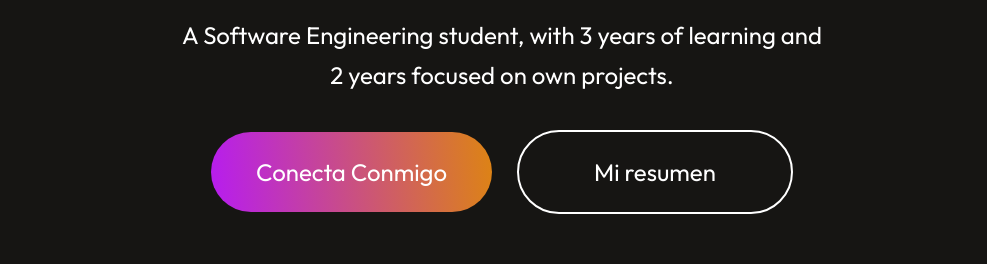
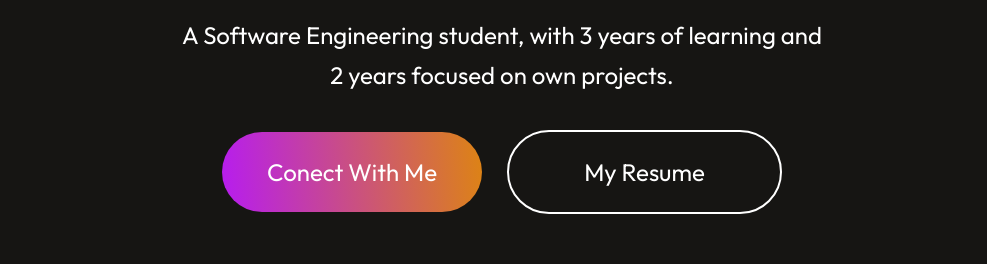
Before and after one commit to Julian-Enable/portfolio-react, a React (Vite) app: page / in a window 1280 px wide. Shown: the part 1000-1264 px from the top of the page, without its empty margins (138-1125 px from the left). Built offline with nearby package versions, Linux system fonts and the light colour scheme.

Commit message:
Update Hero.jsx

```diff
--- a/src/components/Hero/Hero.jsx
+++ b/src/components/Hero/Hero.jsx
@@ -10,8 +10,8 @@ const Hero = () => {
         <h1><span>I'm Julian Merchan,</span> Developer based in Colombia.</h1>
         <p>A Software Engineering student, with 3 years of learning and 2 years focused on own projects.</p>
         <div className="hero-action">
-            <div className="hero-connect"><AnchorLink className='anchor-link' offset={50} href='#contact'>Conecta Conmigo</AnchorLink></div>
-            <div className="hero-resumen">Mi resumen</div>
+            <div className="hero-connect"><AnchorLink className='anchor-link' offset={50} href='#contact'>Conect With Me</AnchorLink></div>
+            <div className="hero-resumen">My Resume</div>
         </div>
     </div>
   )
```
